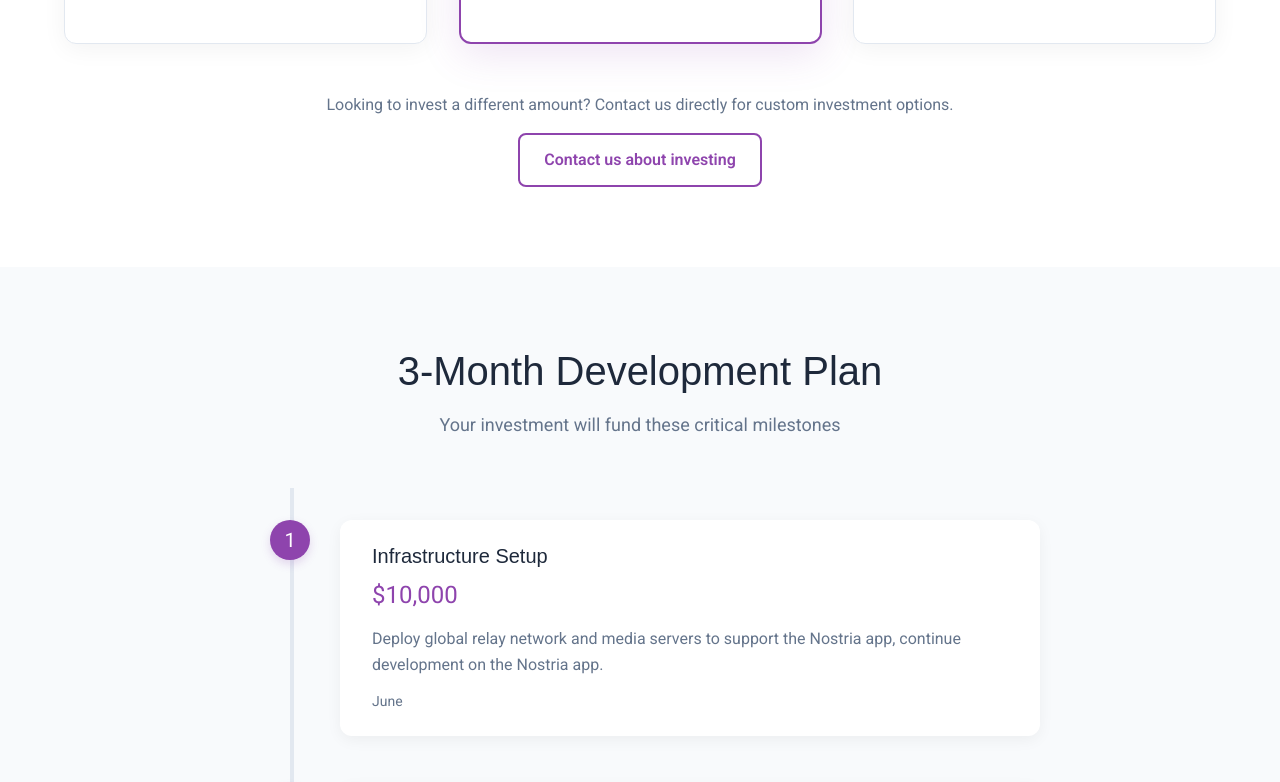
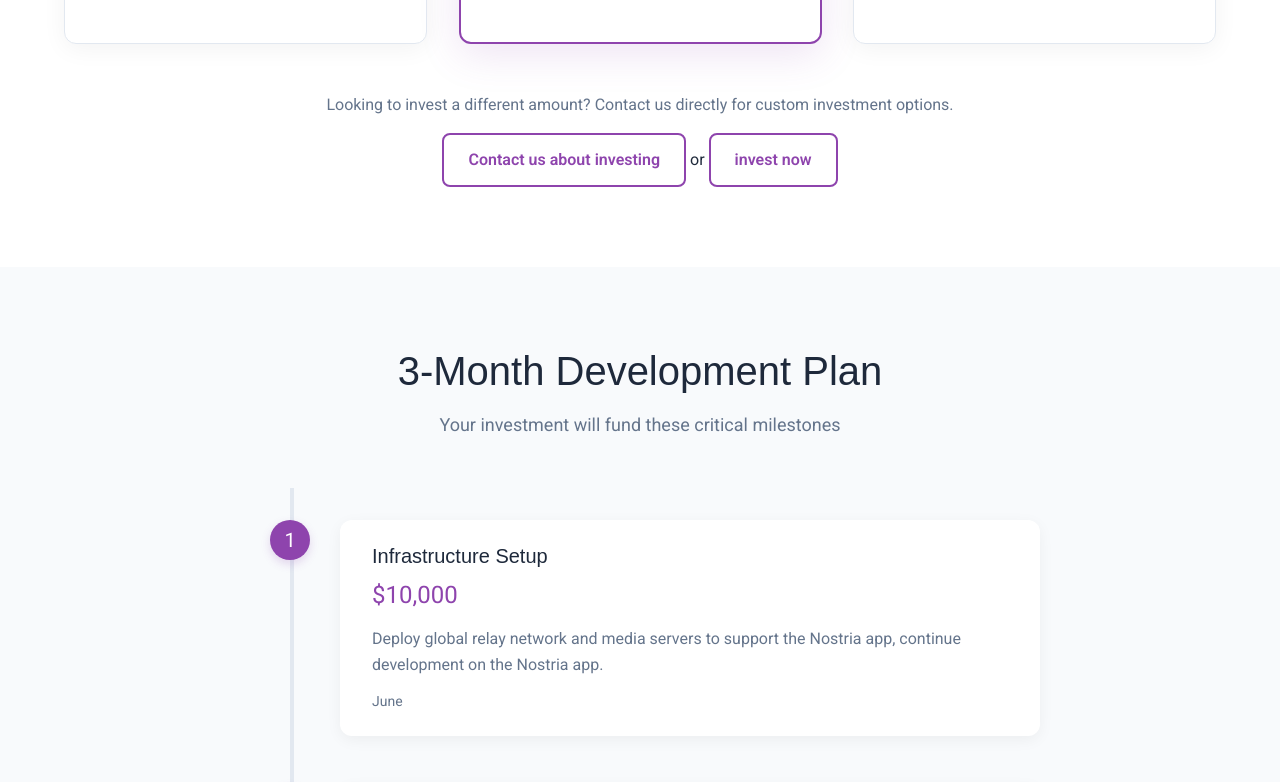
Before and after one commit to nostria-app/nostria-website, an Angular app: page /funding in a window 1280 px wide. Shown: the part 2360-3142 px from the top of the page. Built offline with nearby package versions, Linux system fonts and the light colour scheme; a web font is replaced by a local one.

Commit message:
Update funding dates and enhance investment options links

```diff
--- a/src/app/pages/funding/funding.component.html
+++ b/src/app/pages/funding/funding.component.html
@@ -52,7 +52,7 @@
               <span class="count-label">Secs</span>
             </div>
           </div>
-          <p class="funding-dates">Funding Round Open: May 11 - May 31, 2024</p>
+          <p class="funding-dates">Funding Round Open: May 12 - May 31, 2024</p>
         </div>
 
         <div *ngIf="fundingEnded" class="funding-ended">
@@ -63,9 +63,9 @@
       </div>
 
       <div class="hero-cta">
-        <button *ngIf="fundingStarted && !fundingEnded" class="btn btn-primary" (click)="openInvestModal()">
+        <a href="https://hub.angor.io/project/angor1qwdgxjuzhjykgpn5q8p3l2q9vyrgqdlrkfp5sjr?network=main" rel="noopener noreferrer" *ngIf="fundingStarted && !fundingEnded" class="btn btn-primary">
           Invest Now
-        </button>
+        </a>
       </div>
     </div>
   </div>
@@ -156,7 +156,7 @@
 
     <div class="custom-investment">
       <p>Looking to invest a different amount? Contact us directly for custom investment options.</p>
-      <a href="mailto:nostriaapp@gmail.com" class="btn btn-outline">Contact us about investing</a>
+      <a href="mailto:nostriaapp@gmail.com" class="btn btn-outline">Contact us about investing</a> or <a href="https://hub.angor.io/project/angor1qwdgxjuzhjykgpn5q8p3l2q9vyrgqdlrkfp5sjr?network=main" class="btn btn-outline">invest now</a>
     </div>
   </div>
 </section>
@@ -346,7 +346,9 @@
       <div class="contact-cta">
         <a href="mailto:nostriaapp@gmail.com" class="btn btn-primary btn-lg">
           Contact us about investing
-        </a>
+        </a><br>
+        or<br>
+        <a href="https://hub.angor.io/project/angor1qwdgxjuzhjykgpn5q8p3l2q9vyrgqdlrkfp5sjr?network=main" class="btn btn-primary btn-lg">invest now</a>
       </div>
     </div>
   </div>
--- a/src/app/pages/funding/funding.component.ts
+++ b/src/app/pages/funding/funding.component.ts
@@ -109,7 +109,7 @@ export class FundingComponent implements OnInit {
         } else {
           this.updateCountdown(fundingStartDate);
         }
-      }, 1000);
+        }, 1000);
     }
   }
 
@@ -141,6 +141,6 @@ export class FundingComponent implements OnInit {
   }
 
   openInvestModal(): void {
-    alert('In a real implementation, this would open a secure investment modal or redirect to an investment platform');
+    document.location = 'https://nostria.com/invest';
   }
 }
```
